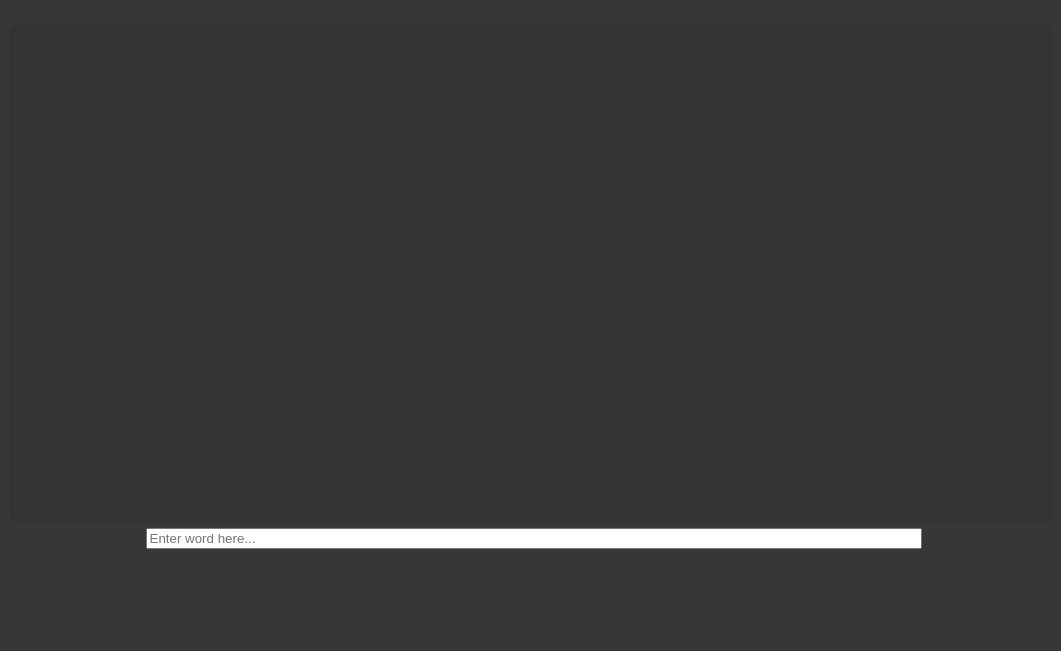
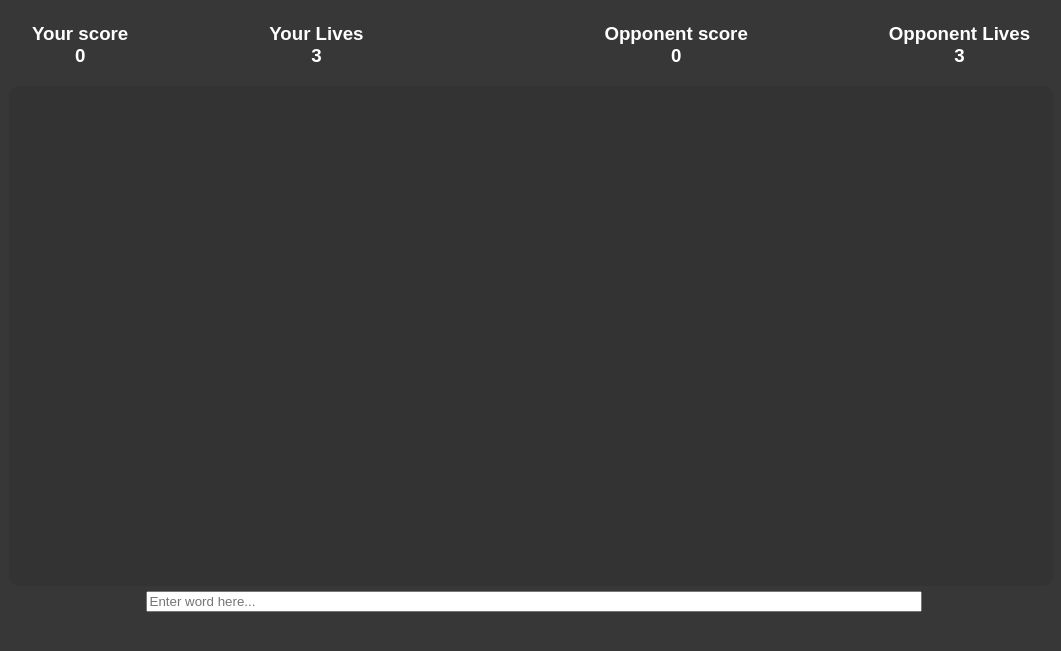
Before and after one commit to surajb92/community-hub, a Flask app: template templates/typwars.html in a window 1280 px wide. Shown: the part 93-744 px from the top of the page, without its empty margins (109-1170 px from the left). Run offline with Flask 3, Linux system fonts and the light colour scheme; the template is opened without the code that fills it, so the values that code supplies are empty; parts of the project's set-up code (start-up, migrations or seed data) failed here and were passed over; some libraries are stand-ins or nearby versions.

Commit message:
Added display for score & lives of both players.

```diff
--- a/static/css/typwars.css
+++ b/static/css/typwars.css
@@ -6,8 +6,6 @@
 }
 
 #gamefield {
-    /*grid-template-columns: repeat(6, 1fr);
-    grid-template-rows: repeat(45, 1fr);*/
     position: relative;
     background: #333;
     border-radius: 10px;
@@ -16,7 +14,7 @@
     height: 60vh;
 }
 
-.wordfield {
+#wordfield {
     display: flex;
     justify-content: center;
     justify-self: center;
@@ -25,6 +23,13 @@
     width: 60%;
 }
 
+.score {
+    display: flex;
+    justify-content: space-evenly;
+    font-weight: 600;
+    text-align: center;
+}
+
 .word {
     position: absolute;
 }
--- a/templates/typwars.html
+++ b/templates/typwars.html
@@ -5,7 +5,7 @@
 {% endblock %}
 
 {% block head %}
-<title>Connect 4</title>
+<title>Typ Wars</title>
 <link rel="stylesheet" href="{{ url_for('static', filename='css/typwars.css') }}">
 <script>
 const uname = "{{ user }}";
@@ -18,9 +18,15 @@ const field = {{ field | tojson }};
 
 {% block body %}
 <h1 style="text-align: center;">Welcome, {{ user }}, let's play Typ Wars!</h1>
+<h3 class="score">
+    <div>Your score<div id="your_score">0</div></div>
+    <div>Your Lives<div id="your_lives">3</div></div>
+    <div style="margin-left:100px;">Opponent score<div id="opp_score">0</div></div>
+    <div>Opponent Lives<div id="opp_lives">3</div></div>
+</h3>
 <div id="gamecontainer">
     <div id="gamefield"></div>
-    <input class="wordfield" placeholder="Enter word here..."/>
+    <input id="wordfield" placeholder="Enter word here..."/>
 </div>
 <div style="text-align: center;"><button class="hidden" style="font-size: 20px;" id="goback" onclick="window.location.href='/room'">Return to Room</button></div>
 {% endblock %}
```
